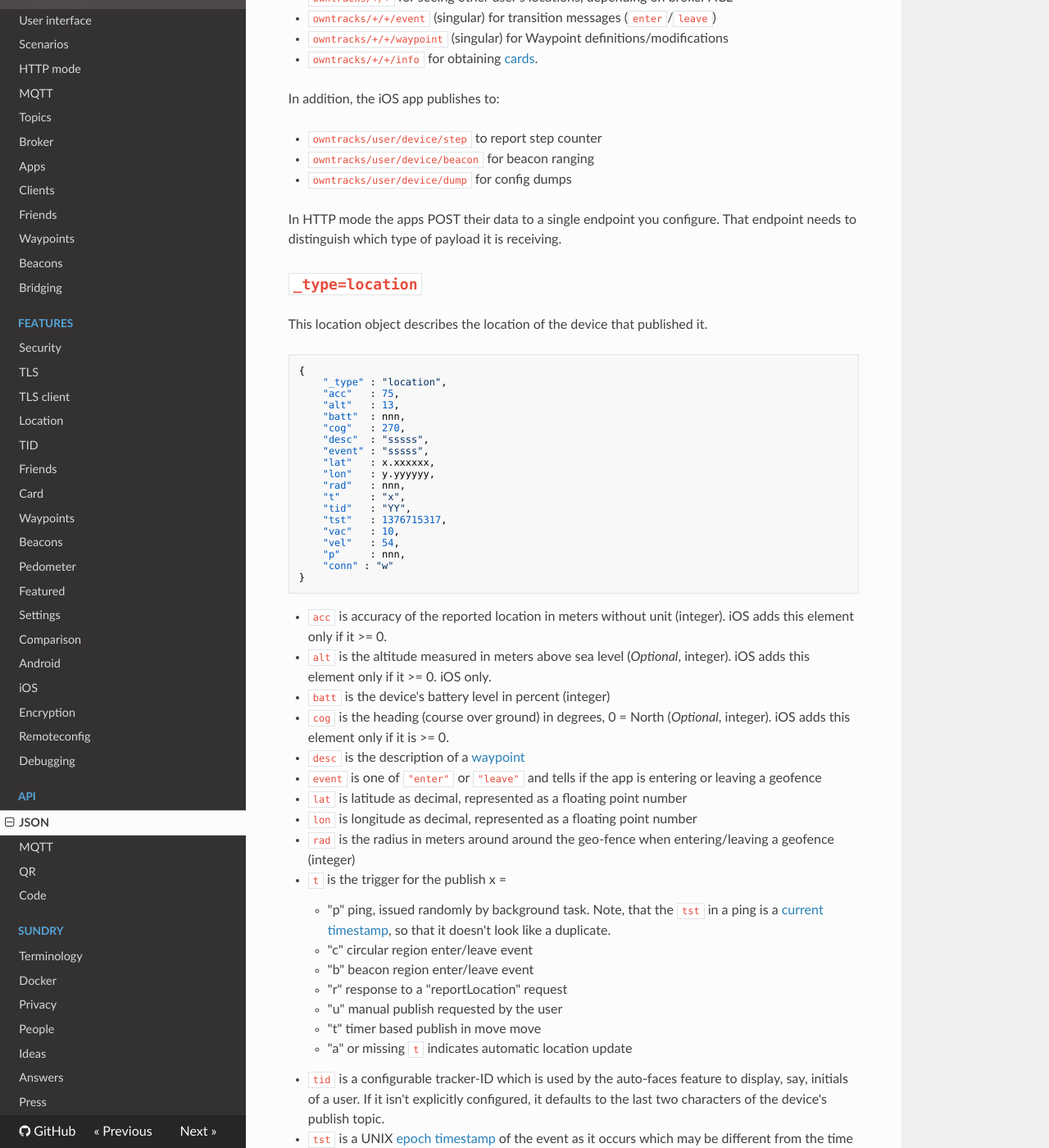
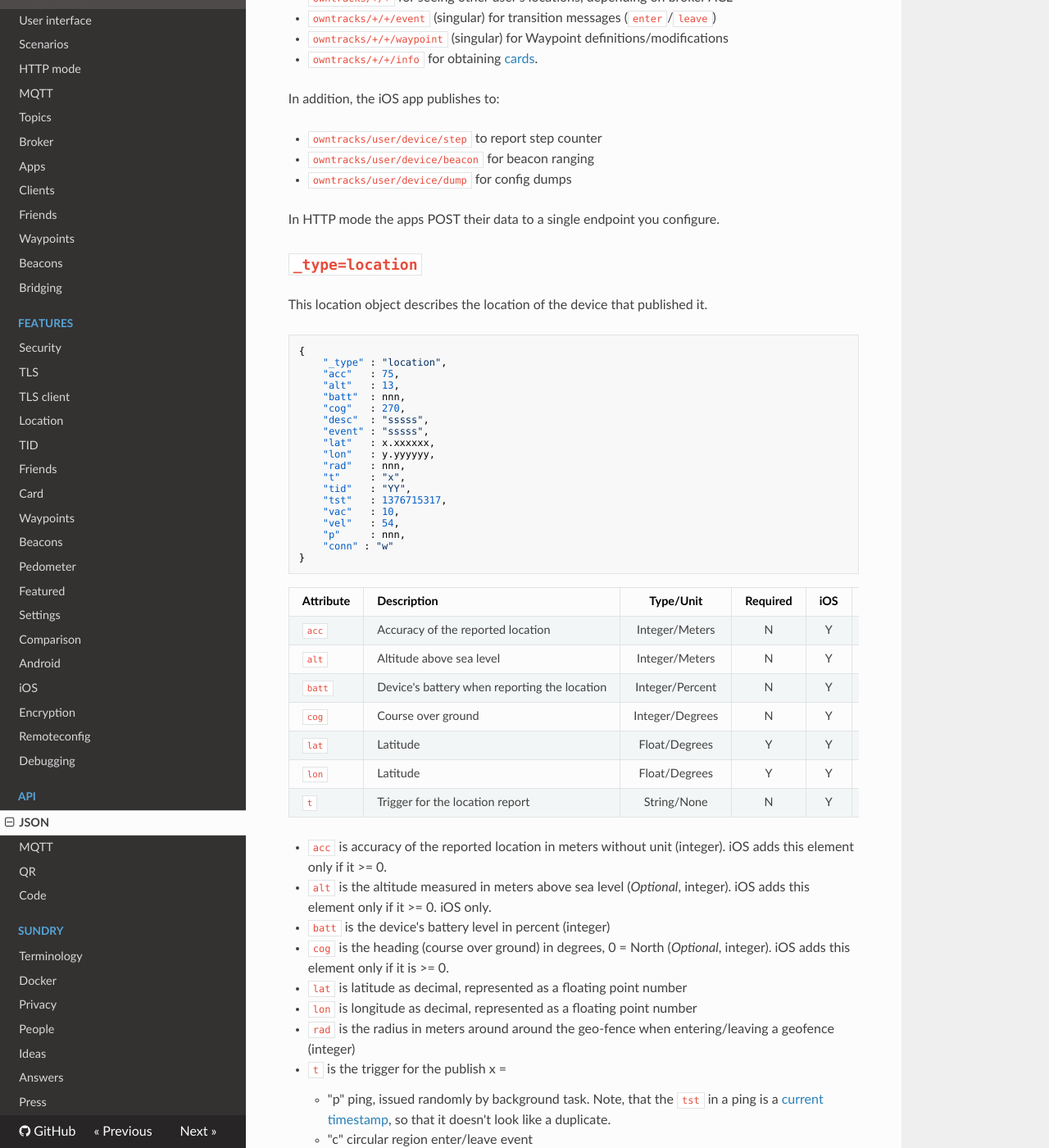
Before and after one commit to owntracks/booklet, an MkDocs documentation site: the page built from docs/tech/json.md, in a window 1280 px wide and 1400 px high, scrolled down 988 px. Shown: the whole window at 82% size. Built offline with MkDocs 1.6.1, drawn with Linux system fonts in a browser that asks for light colours; nearby versions of some CDN libraries; old or Windows-style settings are respelled for this version of MkDocs; some of the changed text lies outside the part shown.

Commit message:
Ordered types alphabetically, testing new tabular JSON format

````diff
--- a/docs/tech/json.md
+++ b/docs/tech/json.md
@@ -24,8 +23,6 @@ In MQTT mode the apps publish to:
 - `owntracks/user/device` with `_type=location` for location updates, and with `_type=lwt`
 - `owntracks/user/device/cmd` with `_type=cmd`      for remote commands
 - `owntracks/user/device/event` with `_type=transition` for enter/leave events
-
-
 
 Apps subscribe to:
 
@@ -41,7 +38,7 @@ In addition, the iOS app publishes to:
 - `owntracks/user/device/beacon` for beacon ranging
 - `owntracks/user/device/dump` for config dumps
 
-In HTTP mode the apps POST their data to a single endpoint you configure. That endpoint needs to distinguish which type of payload it is receiving.
+In HTTP mode the apps POST their data to a single endpoint you configure.
 
 ## `_type=location`
 
@@ -68,13 +65,21 @@ This location object describes the location of the device that published it.
     "conn" : "w"
 }
 ```
+| Attribute                             |Description                          | Type/Unit | Required |  iOS | Android |
+| --------------------------------------|:----------------------------------- | :-------: | :------: | :--: | :-----: |
+| `acc`                              | Accuracy of the reported location      | Integer/Meters| N |  Y    |   N     |
+| `alt`                              | Altitude above sea level      | Integer/Meters| N |  Y    |   N     |
+| `batt`                              | Device's battery when reporting the location      | Integer/Percent| N |  Y    |   Y|
+| `cog`                              | Course over ground      | Integer/Degrees| N |  Y    |   N|
+| `lat`                              | Latitude      | Float/Degrees| Y |  Y    |   Y|
+| `lon`                              | Latitude      | Float/Degrees| Y |  Y    |   Y|
+| `t`                              | Trigger for the location report      | String/None| N |  Y    |   Y|
+
 
 * `acc` is accuracy of the reported location in meters without unit (integer). iOS adds this element only if it >= 0.
 * `alt` is the altitude measured in meters above sea level (_Optional_, integer). iOS adds this element only if it >= 0. iOS only.
 * `batt` is the device's battery level in percent (integer)
 * `cog` is the heading (course over ground) in degrees, 0 = North (_Optional_, integer). iOS adds this element only if it is >= 0.
-* `desc` is the description of a [waypoint](../features/waypoints.md)
-* `event` is one of `"enter"` or `"leave"` and tells if the app is entering or leaving a geofence
 * `lat` is latitude as decimal, represented as a floating point number
 * `lon` is longitude as decimal, represented as a floating point number
 * `rad` is the radius in meters around around the geo-fence when entering/leaving a geofence (integer)
````
Also changed, not shown: other parts of docs/tech/json.md (+8 -9 lines).
